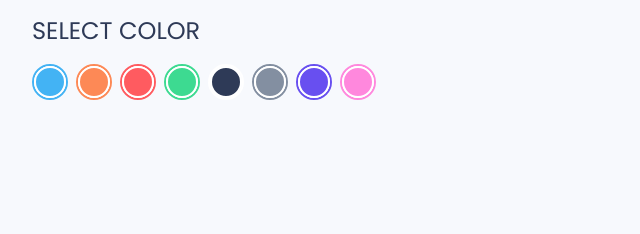
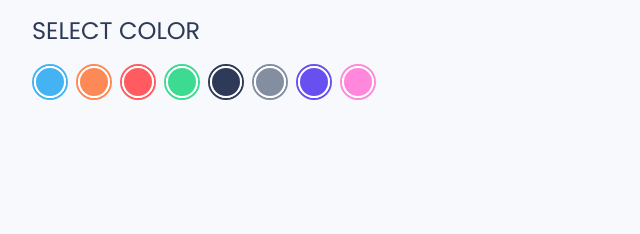
Before and after one commit to r-e-d-ant/new-day-goals-static-app, a plain HTML site: page add_goal.html in a window 1280 px wide. Shown: the part 384-618 px from the top of the page, 256-896 px from the left. Drawn offline with nearby package versions, Linux system fonts and the light colour scheme.

Commit message:
added borders on color selection

```diff
--- a/assets/css/add_goal.css
+++ b/assets/css/add_goal.css
@@ -62,7 +62,7 @@
     margin-top: 1rem;
 }
 .colors .clr-border {
-    border: 2px solid white;
+    border: 2px solid;
     border-radius: 50%;
     margin-right: .5rem;
 }
```
Also changed, not shown: add_goal.html (+1 -0 lines).
